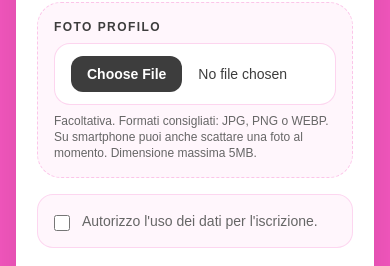
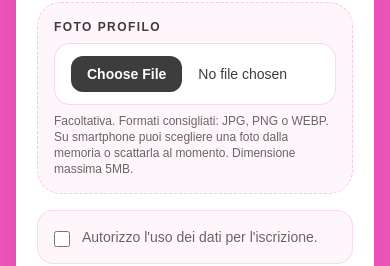
Before and after one commit to daldosso/dance-hub, a Next.js app in the folder frontend/: page /iscrizione-26-27 in a window 390 px wide. Shown: the part 1284-1550 px from the top of the page. Built offline with nearby package versions, Linux system fonts and the light colour scheme; no server answers; the database is empty.

Commit message:
Update photo upload instructions to clarify selection options on mobile devices

```diff
--- a/frontend/src/app/iscrizione-26-27/page.tsx
+++ b/frontend/src/app/iscrizione-26-27/page.tsx
@@ -432,13 +432,13 @@ export default function EnrollmentPage() {
                   ref={photoInputRef}
                   type="file"
                   accept="image/*"
-                  capture="environment"
                   onChange={handlePhotoChange}
                   className="block w-full cursor-pointer rounded-2xl border border-[#F557BF]/25 bg-white px-4 py-3 text-sm text-[#3d3d3d] file:mr-4 file:rounded-xl file:border-0 file:bg-[#3d3d3d] file:px-4 file:py-2 file:text-sm file:font-semibold file:text-white hover:file:bg-[#585858]"
                 />
                 <p className="mt-2 text-xs text-[#666666]">
-                  Facoltativa. Formati consigliati: JPG, PNG o WEBP. Su smartphone puoi anche
-                  scattare una foto al momento. Dimensione massima 5MB.
+                  Facoltativa. Formati consigliati: JPG, PNG o WEBP. Su smartphone puoi
+                  scegliere una foto dalla memoria o scattarla al momento. Dimensione
+                  massima 5MB.
                 </p>
                 {photo.previewUrl && (
                   <div className="mt-4 overflow-hidden rounded-3xl border border-[#F557BF]/20 bg-white shadow-sm">
```
